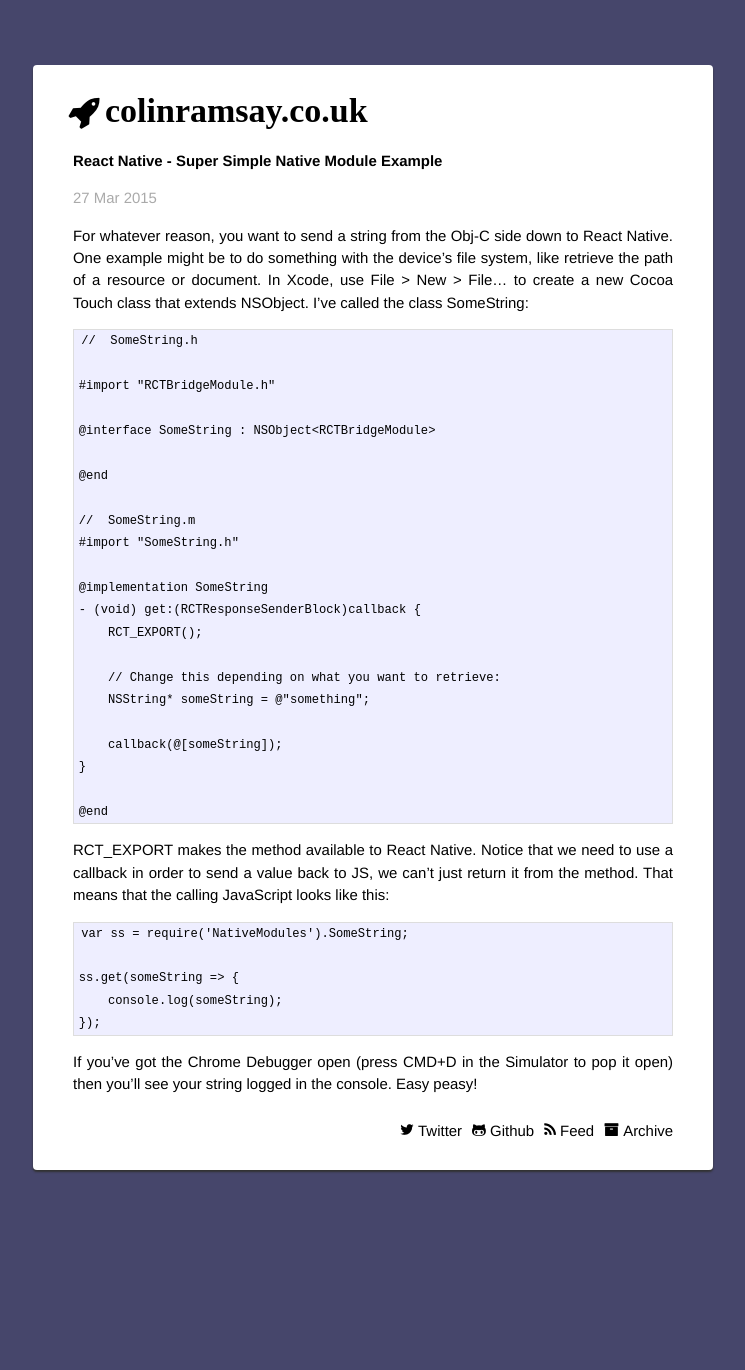
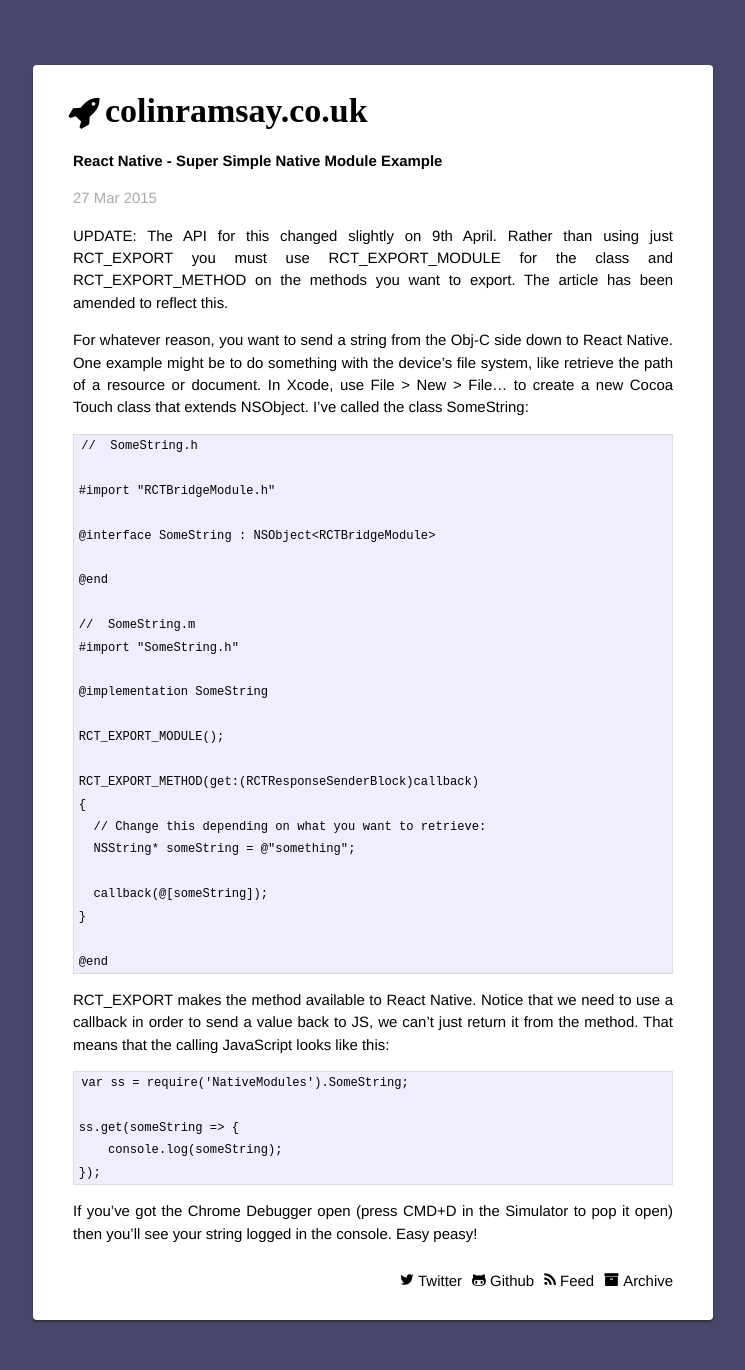
Before and after one commit to hunvreus/colinramsay.github.io, a Jekyll site: the page built from _posts/2015-03-27-react-native-simple-native-module.markdown, in a window 1280 px wide. Shown: the whole page, without its empty margins (267-1012 px from the left). Built offline with Jekyll 4.4.1, drawn with Linux system fonts in a browser that asks for light colours; some web fonts are replaced; Markdown is read by kramdown in place of the engine named in the settings; before the commit the page ends 1220 px from its top, so only the background shows below that.

Commit message:
Update 2015-03-27-react-native-simple-native-module.markdown

```diff
--- a/_posts/2015-03-27-react-native-simple-native-module.markdown
+++ b/_posts/2015-03-27-react-native-simple-native-module.markdown
@@ -3,6 +3,8 @@ layout: post
 title: React Native - Super Simple Native Module Example
 published: true
 ---
+
+UPDATE: The API for this changed slightly on 9th April. Rather than using just RCT_EXPORT you must use RCT_EXPORT_MODULE for the class and RCT_EXPORT_METHOD on the methods you want to export. The article has been amended to reflect this.
 
 For whatever reason, you want to send a string from the Obj-C side down to React Native. One example might be to do something with the device's file system, like retrieve the path of a resource or document. In Xcode, use File > New > File... to create a new Cocoa Touch class that extends NSObject. I've called the class SomeString:
 
@@ -19,13 +21,15 @@ For whatever reason, you want to send a string from the Obj-C side down to React
 #import "SomeString.h"
 
 @implementation SomeString
-- (void) get:(RCTResponseSenderBlock)callback {
-    RCT_EXPORT();
 
-    // Change this depending on what you want to retrieve:
-    NSString* someString = @"something";
+RCT_EXPORT_MODULE();
 
-    callback(@[someString]);
+RCT_EXPORT_METHOD(get:(RCTResponseSenderBlock)callback)
+{
+  // Change this depending on what you want to retrieve:
+  NSString* someString = @"something";
+
+  callback(@[someString]);
 }
 
 @end
```
